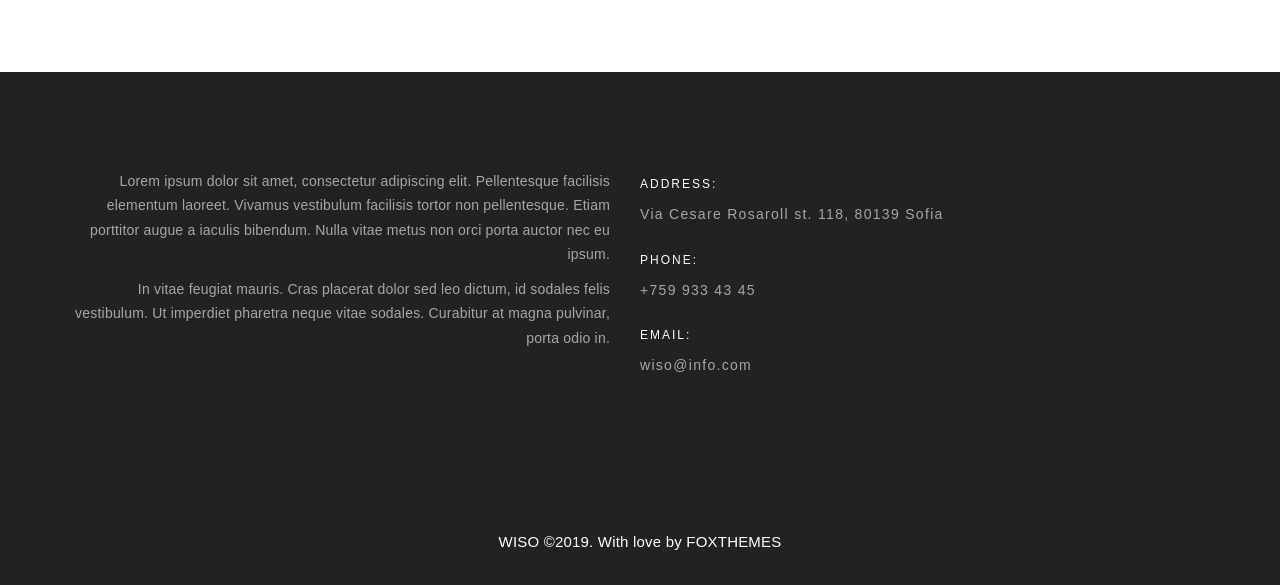
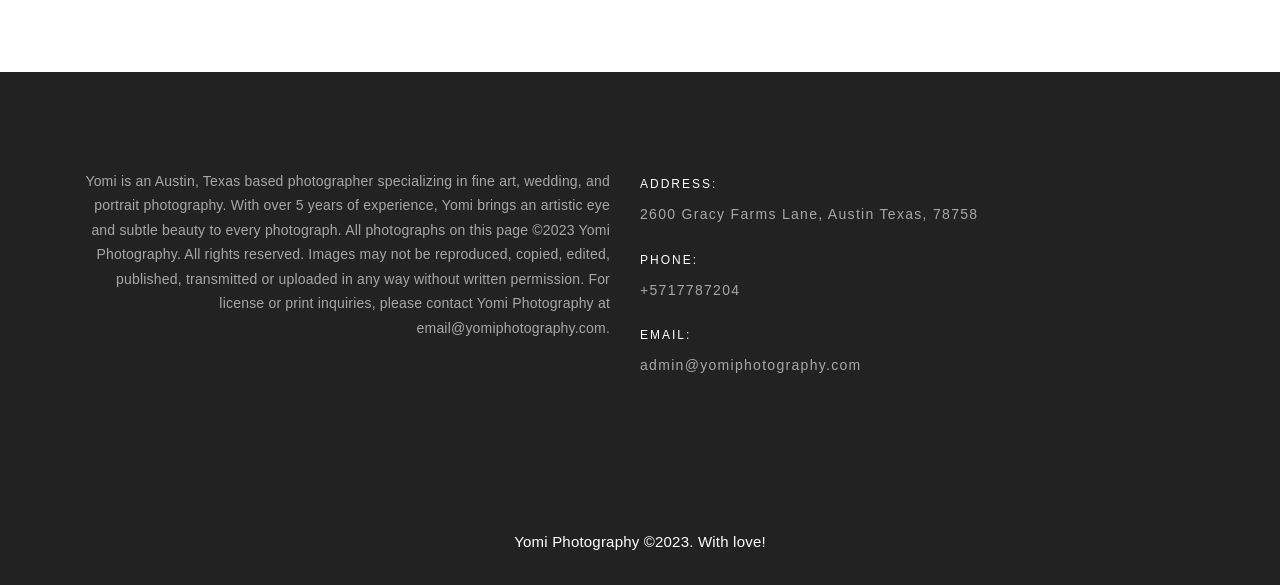
Before and after one commit to bereketA44/bereketa44.github.io, a plain HTML site: page contact.html in a window 1280 px wide. Shown: the part 907-1492 px from the top of the page. Drawn offline with Linux system fonts and the light colour scheme; a web font is replaced by a local one.

Commit message:
update contact

```diff
--- a/contact.html
+++ b/contact.html
@@ -216,36 +216,27 @@
                   <div class="container">
                     <div class="row">
                       <div class="text col-xs-12 col-sm-6">
-                        Lorem ipsum dolor sit amet, consectetur adipiscing elit.
-                        Pellentesque facilisis elementum laoreet. Vivamus
-                        vestibulum facilisis tortor non pellentesque. Etiam
-                        porttitor augue a iaculis bibendum.&nbsp;Nulla vitae
-                        metus non orci porta auctor nec eu ipsum.
-                        <p></p>
-                        <p>
-                          In vitae feugiat mauris. Cras placerat dolor sed leo
-                          dictum, id sodales felis vestibulum. Ut imperdiet
-                          pharetra neque vitae sodales.&nbsp;Curabitur at magna
-                          pulvinar, porta odio in.
-                        </p>
+                        Yomi is an Austin, Texas based photographer specializing in fine art, wedding, and portrait photography. With over 5 years of experience, Yomi brings an artistic eye and subtle beauty to every photograph.
+
+                        All photographs on this page ©2023 Yomi Photography. All rights reserved. Images may not be reproduced, copied, edited, published, transmitted or uploaded in any way without written permission. For license or print inquiries, please contact Yomi Photography at email@yomiphotography.com.
                       </div>
                       <div class="content-items col-xs-12 col-sm-6">
                         <div class="content-item">
                           <h5 class="title">address:</h5>
                           <div class="address">
-                            Via Cesare Rosaroll st. 118, 80139 Sofia
+                            2600 Gracy Farms Lane, Austin Texas, 78758
                           </div>
                         </div>
                         <div class="content-item">
                           <h5 class="title">phone:</h5>
                           <a href="tel:+7599334345" class="email"
-                            >+759 933 43 45</a
+                            >+5717787204</a
                           >
                         </div>
                         <div class="content-item">
                           <h5 class="title">email:</h5>
-                          <a href="mailto:wiso@info.com" class="email"
-                            >wiso@info.com</a
+                          <a href="mailto:admin@yomiphotography.com" class="email"
+                            >admin@yomiphotography.com</a
                           >
                         </div>
                       </div>
@@ -263,8 +254,7 @@
         <div class="container">
           <div class="row flex-wrap">
             <div class="copyright col-xs-12 text-center">
-              WISO ©2019. With love by
-              <a href="https://foxthemes.me/">FOXTHEMES</a>
+              Yomi Photography ©2023. With love!
             </div>
           </div>
         </div>
```
